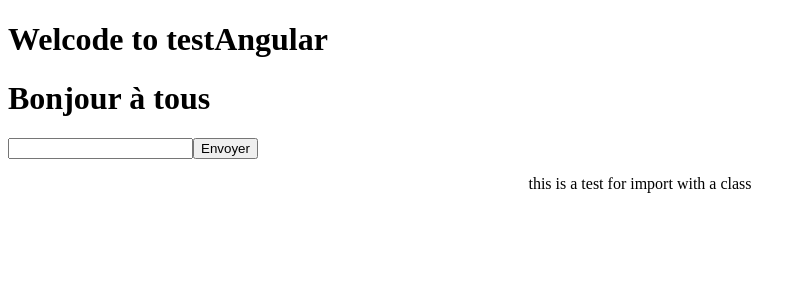
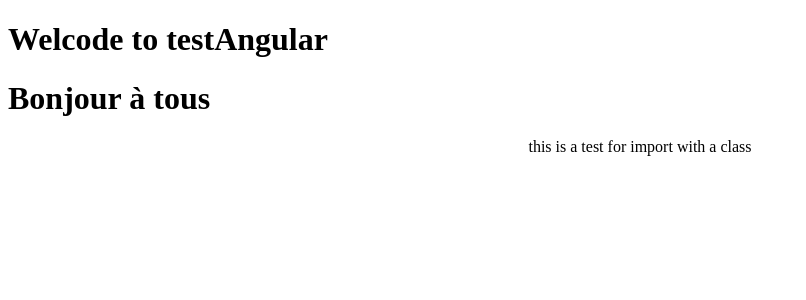
Before and after one commit to SacleuxBenoit/testAngular, an Angular app in the folder testAngular/: page / in a window 1280 px wide. Shown: the top 300 px of the page, without its empty margins (0-806 px from the left). Built offline with nearby package versions, Linux system fonts and the light colour scheme.

Commit message:
delete the useless code (i'll see the structural directives)

```diff
--- a/testAngular/src/app/newcompo/newcompo.component.ts
+++ b/testAngular/src/app/newcompo/newcompo.component.ts
@@ -4,18 +4,12 @@ import { Component, OnInit } from '@angular/core';
   selector: 'app-newcompo',
   template: `
   <h1>Bonjour à tous</h1>
-  <input #myTxt type="text"/> <button (click)=logText(myTxt.value)>Envoyer</button>
 `,
   styles: []
 })
 export class NewcompoComponent implements OnInit {
-public Bienvenue="";
   constructor() { }
 
   ngOnInit() {
   }
-  logText(value){
-    console.log(value);
-  }
-
 }
```
